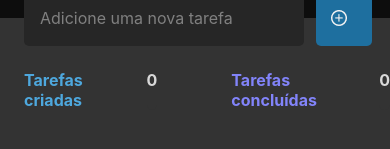
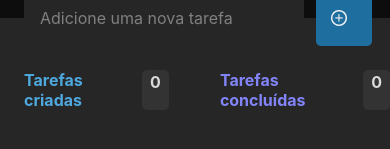
Before and after one commit to ronnylrsd/todolist, a React Native app: screen / in a window 390 px wide. Shown: the part 151-300 px from the top of the page. Built offline with nearby package versions, Linux system fonts and the light colour scheme.

Commit message:
Feat: create background color counter

```diff
--- a/src/screens/Home/styles.ts
+++ b/src/screens/Home/styles.ts
@@ -34,7 +34,7 @@ export const styles = StyleSheet.create({
   },
   container: {
     flex: 0.8,
-    backgroundColor: "#333333", //GRAY_400
+    backgroundColor: "#262626", //GRAY_500
   },
   input: {
     flex: 1,
@@ -73,7 +73,7 @@ export const styles = StyleSheet.create({
     color: '#4EA8DE', //BLUE
     fontSize: 16,
     fontWeight: "bold",
-    marginRight: 12,
+    marginRight: 8,
   },
   createdTasksNumber: {
     color: '#D9D9D9', //GRAY_200
@@ -81,19 +81,25 @@ export const styles = StyleSheet.create({
     fontWeight: "bold",
     backgroundColor: '#333333', //GRAY_400
     borderRadius: 5,
+    paddingHorizontal: 8,
+    paddingVertical: 2,
   },
   concludedTasksText: {
-    marginLeft: 74,
+    marginLeft: 51,
     color: '#8284FA', //PURPLE
     fontSize: 16,
     fontWeight: "bold",
-    marginRight: 12,
+    marginRight: 8,
   },
   concludedTasksNumber: {
     color: '#D9D9D9', //GRAY_200
     fontSize: 16,
     fontWeight: "bold",
     backgroundColor: '#333333', //GRAY_400
+    justifyContent: "center",
+    alignItems: "center",
     borderRadius: 5,
+    paddingHorizontal: 8,
+    paddingVertical: 2,
   },
 });
```
Also changed, not shown: src/screens/Home/index.tsx (line endings or trailing spaces).
